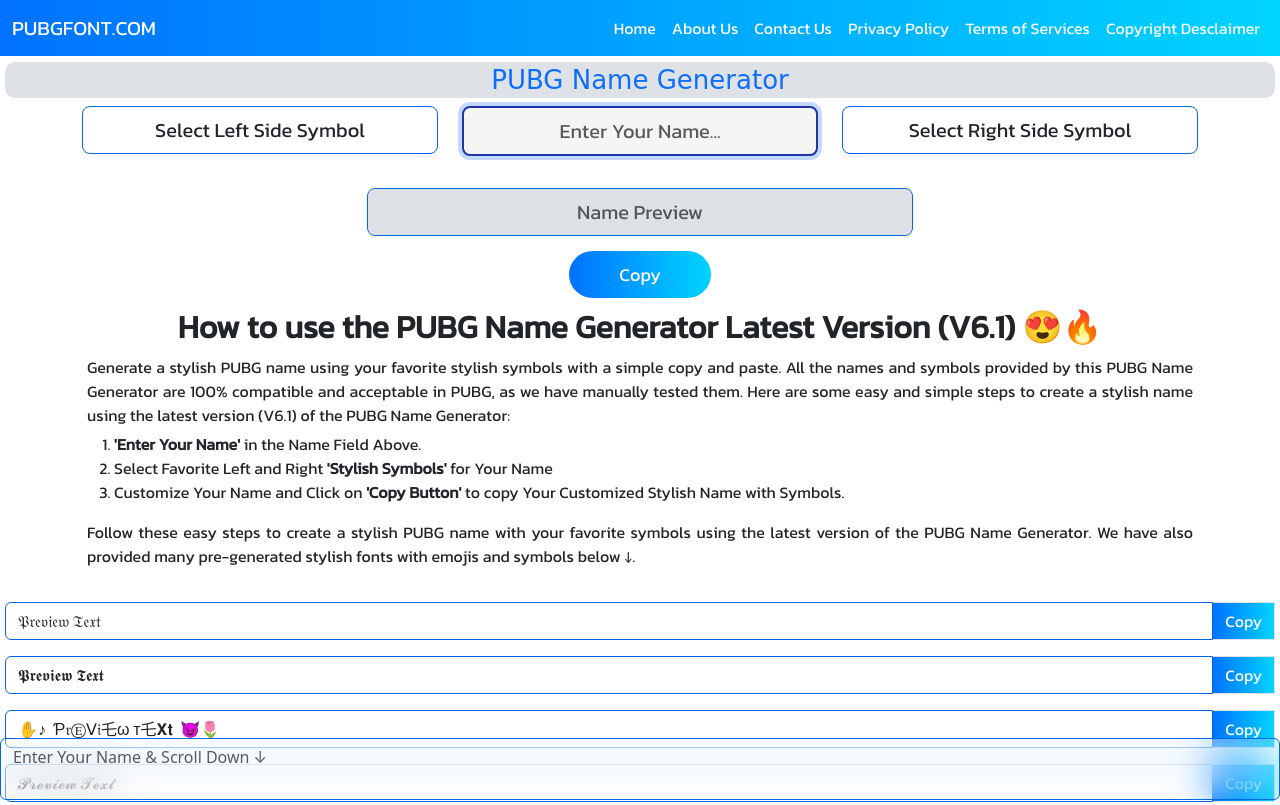
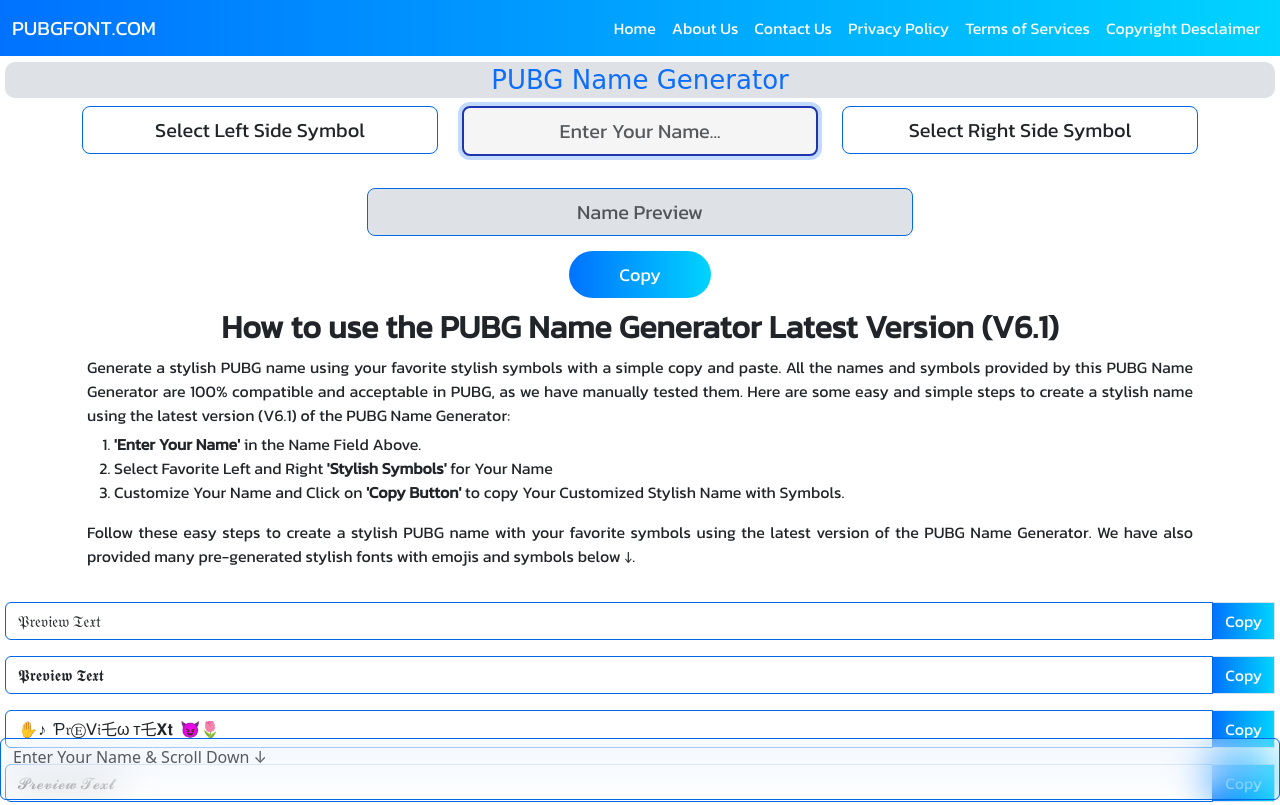
Before and after one commit to dkinstitutes/pubgfont.github.io, a plain HTML site: page index.html in a window 1280 px wide. Shown: the top 805 px of the page. Drawn offline with nearby package versions, Linux system fonts and the light colour scheme; some packages are replaced by stand-ins of ours; a script that the page names is missing; a web font is replaced by a local one.

Commit message:
updated index

```diff
--- a/index.html
+++ b/index.html
@@ -299,7 +299,7 @@
             </div>
             <div class="row">
                 <div class="col text-center">
-                    <h2 class="text-center"><strong>How to use the PUBG Name Generator Latest Version (V6.1) 😍🔥</strong></h2>
+                    <h2 class="text-center"><strong>How to use the PUBG Name Generator Latest Version (V6.1)</strong></h2>
                     <p class="pspace">
                         Generate a stylish PUBG name using your favorite stylish symbols with a simple copy and paste. All the names and symbols provided by this PUBG Name Generator are 100% compatible and acceptable in PUBG, as we have
                         manually tested them. Here are some easy and simple steps to create a stylish name using the latest version (V6.1) of the PUBG Name Generator:
```
